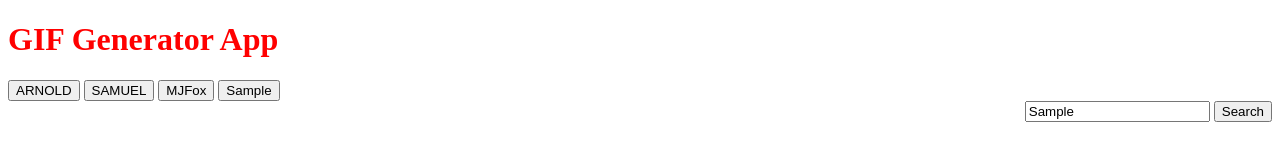
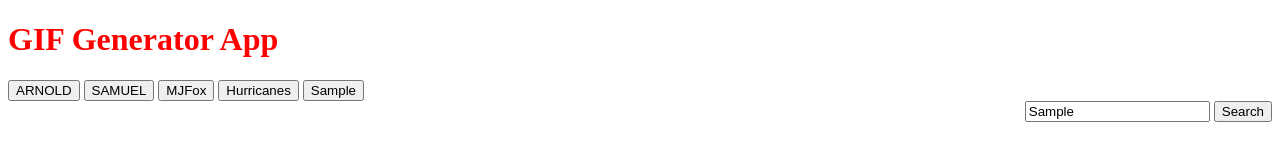
Before and after one commit to Petrovski/GIF-Generator, a plain HTML site: page index.html in a window 1280 px wide. Both pictures are taken after typing "Sample" into the empty fields and a click on the button "Search". Drawn offline with nearby package versions, Linux system fonts and the light colour scheme.

Commit message:
Buttons working, but not added buttons

```diff
--- a/assets/css/style.css
+++ b/assets/css/style.css
@@ -6,6 +6,6 @@ h1 {
     margin: 20px;
 }
 
-#inputdiv {
+#input-div {
     float: right;
 }
--- a/assets/javascript/app.js
+++ b/assets/javascript/app.js
@@ -1,5 +1,4 @@
-var topics = []
-
+$(document).ready(function(){
 
     $('.gif-buttons').on("click", function(){
         var x = $(this).data("search");
@@ -22,6 +21,7 @@ $('.gif-buttons').on("click", function(){
 
     $('#search').on("click", function () {
         var value = $("#searchvalue").val().trim();
-    var newButton = ("<button class='gif-buttons' data-search=" + value + ">" + value + "</button>")
-    $("#buttondiv").append(" " + newButton + " ");
+        var newButton = ("<button class='gif-buttons' data-search="+value+">" + value + "</button>")
+        $("#button-div").append(" " + newButton + " ");
     });
+});
--- a/index.html
+++ b/index.html
@@ -9,17 +9,16 @@
 
 <body>
 
-
-
     <h1>GIF Generator App</h1>
 
-    <div id="buttondiv">
+    <div id="button-div">
         <button class="gif-buttons" data-search="Arnold Schwarzenegger">ARNOLD</button>
         <button class="gif-buttons" data-search="Samuel L Jackson">SAMUEL</button>
         <button class="gif-buttons" data-search="Michael J Fox">MJFox</button>
+        <button class="gif-buttons" data-search="Hurricanes">Hurricanes</button>
     </div>
 
-    <div id="inputdiv">
+    <div id="input-div">
         <input id="searchvalue" type="text"> <button id="search">Search</button>
     </div>
 
```
Lines whose indentation alone changed are shown as unchanged.
